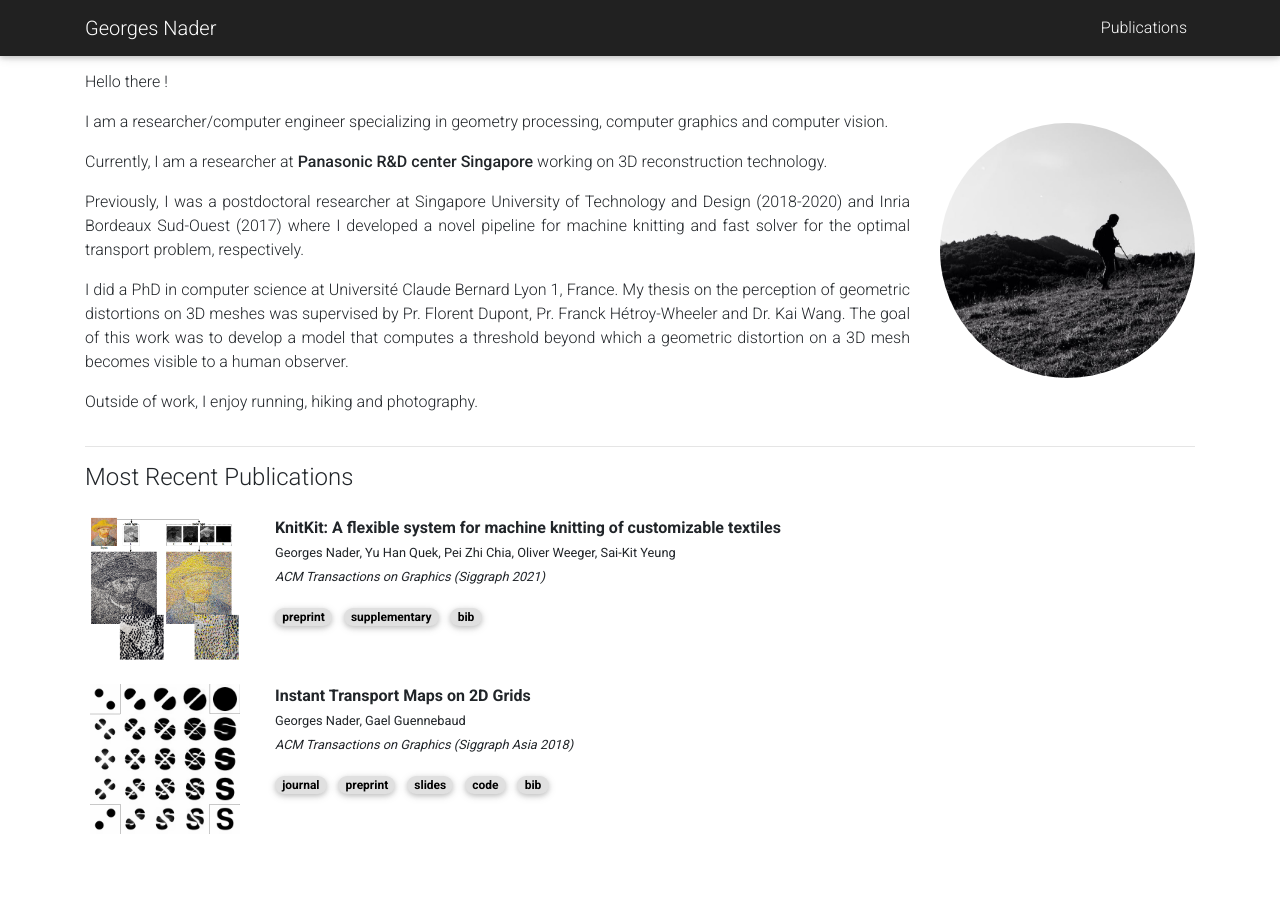
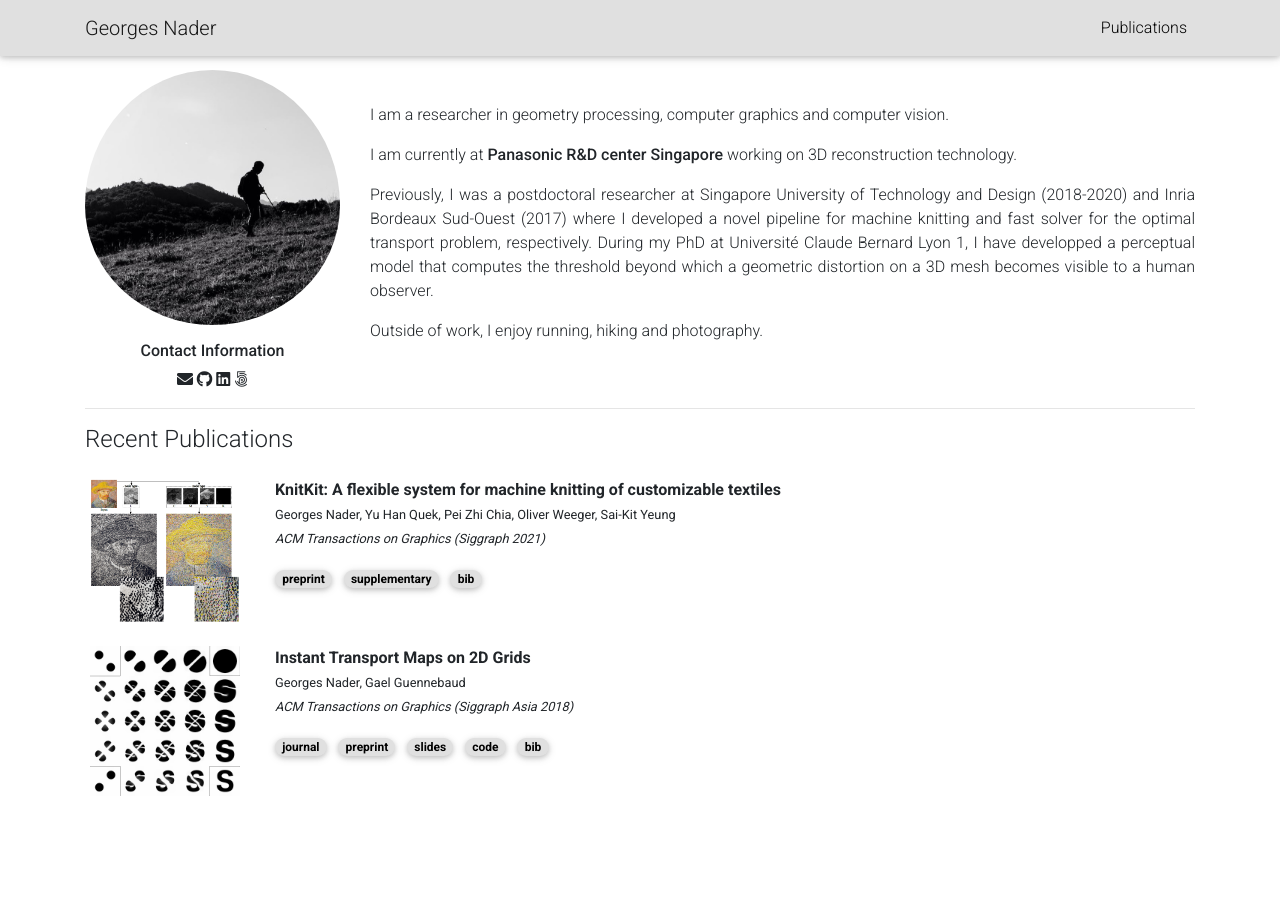
Before and after one commit to gnader/gnader.github.io, a Jekyll site: the page built from index.md, in a window 1280 px wide. Built offline with Jekyll 4.4.1, drawn with Linux system fonts in a browser that asks for light colours; nearby versions of some CDN libraries; a style sheet for code colours, icons or effects is not loaded.

Commit message:
updated theme, description and added contact information

```diff
--- a/_includes/footer.html
+++ b/_includes/footer.html
@@ -1,4 +1,4 @@
-<footer class="py-2 bg-dark fixed-bottom">
+<footer class="py-2 bg-light fixed-bottom">
   <div class="container text-center">
     {% include social.html %}
  </div>
--- a/_includes/header.html
+++ b/_includes/header.html
@@ -1,4 +1,4 @@
-<nav class="navbar fixed-top navbar-expand-lg navbar-dark bg-dark">
+<nav class="navbar fixed-top navbar-expand-lg navbar-light bg-light">
   <div class="container">
     <a class="navbar-brand" href="/index.html">{{ site.title }}</a>
 
--- a/_includes/social.html
+++ b/_includes/social.html
@@ -1,9 +1,6 @@
-<span class="contact-icon text-center">
-  test
   {% if site.email %}<a href="mailto:{{ site.email | encode_email }}"><i class="fas fa-envelope"></i></a>{% endif %}
   {% if site.scholar_userid %}<a href="https://scholar.google.com/citations?user={{ site.scholar_userid }}" target="_blank" title="Google Scholar"><i class="ai ai-google-scholar"></i></a>{% endif %}
   {% if site.github_username %}<a href="https://github.com/{{ site.github_username }}" target="_blank" title="GitHub"><i class="fab fa-github"></i></a>{% endif %}
   {% if site.linkedin_username %}<a href="https://www.linkedin.com/in/{{ site.linkedin_username }}" target="_blank" title="LinkedIn"><i class="fab fa-linkedin"></i></a>{% endif %}
   {% if site.twitter_username %}<a href="https://twitter.com/{{ site.twitter_username }}" target="_blank" title="Twitter"><i class="fab fa-twitter"></i></a>{% endif %}
   {% if site.500px_username %}<a href="https://500px.com/p/{{ site.500px_username }}" target="_blank" title="500px"><i class="fab fa-500px"></i></a>{% endif %}
-</span>
--- a/_layouts/home.html
+++ b/_layouts/home.html
@@ -5,20 +5,24 @@ layout: default
 <div class="container h-100">
   <div class="row align-items-center h-100">
     <div class="col-md-12 d-block d-md-none text-center">
-        <img class="img-fluid rounded-circle" style="width: 200px;" src="{{ page.image | prepend: '/assets/img/' | relative_url }}">
+        <img class="img-fluid rounded-circle pb-3" style="width: 200px;" src="{{ page.image | prepend: '/assets/img/' | relative_url }}">
+        <p class="h6">Contact Information</p>
+        {% include social.html %}
+    </div>
+    <div class="col-xl-3 col-lg-3 col-md-4 d-none d-md-block text-center">
+      <img class="img-fluid rounded-circle pb-3" src="{{ page.image | prepend: '/assets/img/' | relative_url }}">
+      <p class="h6">Contact Information</p>
+      {% include social.html %}
     </div>
     <div class="col-xl-9 col-lg-9 col-md-8 col-xs-12 text-justify">
       {{content}}
     </div>
-    <div class="col-xl-3 col-lg-3 col-md-4 d-none d-md-block text-center">
-      <img class="img-fluid rounded-circle" src="{{ page.image | prepend: '/assets/img/' | relative_url }}">
-  </div>
   </div>
 
   <hr/>
 
   <div>
-    <h4>Most Recent Publications</h4>
+    <h4> Recent Publications</h4>
     {%- assign pubs = site.publications | sort: "year" | reverse -%}
       {%- if pubs.size > 0 -%}
         <div class="row">
--- a/index.md
+++ b/index.md
@@ -5,14 +5,10 @@ title: Georges Nader's webpage
 image: profile.jpeg
 ---
 
-Hello there !
+I am a researcher in geometry processing, computer graphics and computer vision.
 
-I am a researcher/computer engineer specializing in geometry processing, computer graphics and computer vision.
+I am currently at **Panasonic R&D center Singapore** working on 3D reconstruction technology.
 
-Currently, I am a researcher at **Panasonic R&D center Singapore** working on 3D reconstruction technology.
-
-Previously, I was a postdoctoral researcher at Singapore University of Technology and Design (2018-2020) and Inria Bordeaux Sud-Ouest (2017) where I developed a novel pipeline for machine knitting and fast solver for the optimal transport problem, respectively.
-
-I did a PhD in computer science at Université Claude Bernard Lyon 1, France. My thesis on the perception of geometric distortions on 3D meshes was supervised by Pr. Florent Dupont, Pr. Franck Hétroy-Wheeler and Dr. Kai Wang. The goal of this work was to develop a model that computes a threshold beyond which a geometric distortion on a 3D mesh becomes visible to a human observer.
+Previously, I was a postdoctoral researcher at Singapore University of Technology and Design (2018-2020) and Inria Bordeaux Sud-Ouest (2017) where I developed a novel pipeline for machine knitting and fast solver for the optimal transport problem, respectively. During my PhD at Université Claude Bernard Lyon 1, I have developped a perceptual model that computes the threshold beyond which a geometric distortion on a 3D mesh becomes visible to a human observer.
 
 Outside of work, I enjoy running, hiking and photography.
```
Also changed, not shown: _pages/about.md (+3 -5 lines).
